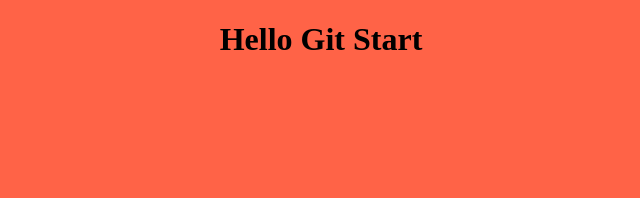
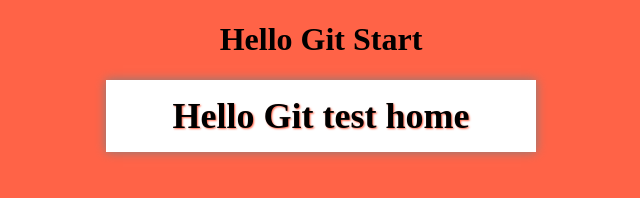
Before and after one commit to dashaWeb/test_git_frontend, a plain HTML site: page index.html in a window 1280 px wide. Shown: the whole page, without its empty margins (319-959 px from the left). Drawn offline with Linux system fonts and the light colour scheme.

Commit message:
test git home

```diff
--- a/css/main.css
+++ b/css/main.css
@@ -2,3 +2,12 @@ body{
     background-color: tomato;
     text-align: center;
 }
+h2{
+    font-size: 36px;
+    background-color: #fff;
+    width: 400px;
+    margin: 0 auto;
+    padding: 15px;
+    box-shadow: 0 0 10px gray;
+    text-shadow: 1px 1px 2px tomato;
+}
--- a/index.html
+++ b/index.html
@@ -8,5 +8,6 @@
 </head>
 <body>
     <h1>Hello Git Start</h1>
+    <h2>Hello Git test home</h2>
 </body>
 </html>
```
